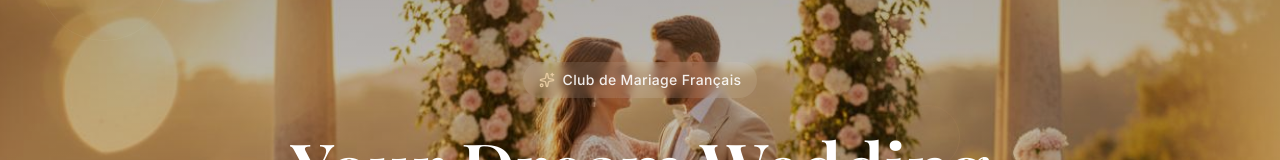
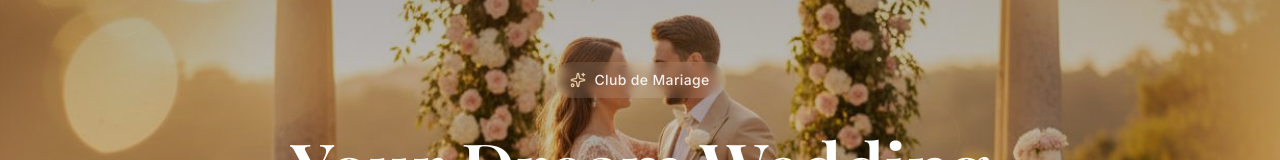
Before and after one commit to gb05313594187-tech/ClubdeMarrige, a React (Vite) app: page / in a window 1280 px wide. Shown: the part 160-320 px from the top of the page. Built offline with nearby package versions, Linux system fonts and the light colour scheme; a web font is replaced by a local one.

Commit message:
Update Hero.tsx

```diff
--- a/src/sections/Hero.tsx
+++ b/src/sections/Hero.tsx
@@ -57,7 +57,7 @@ export function Hero() {
         >
           <Sparkles className="w-4 h-4 text-gold-light" />
           <span className="text-white/90 text-sm font-medium tracking-wide">
-            Club de Mariage Français
+            Club de Mariage
           </span>
         </div>
 
```
